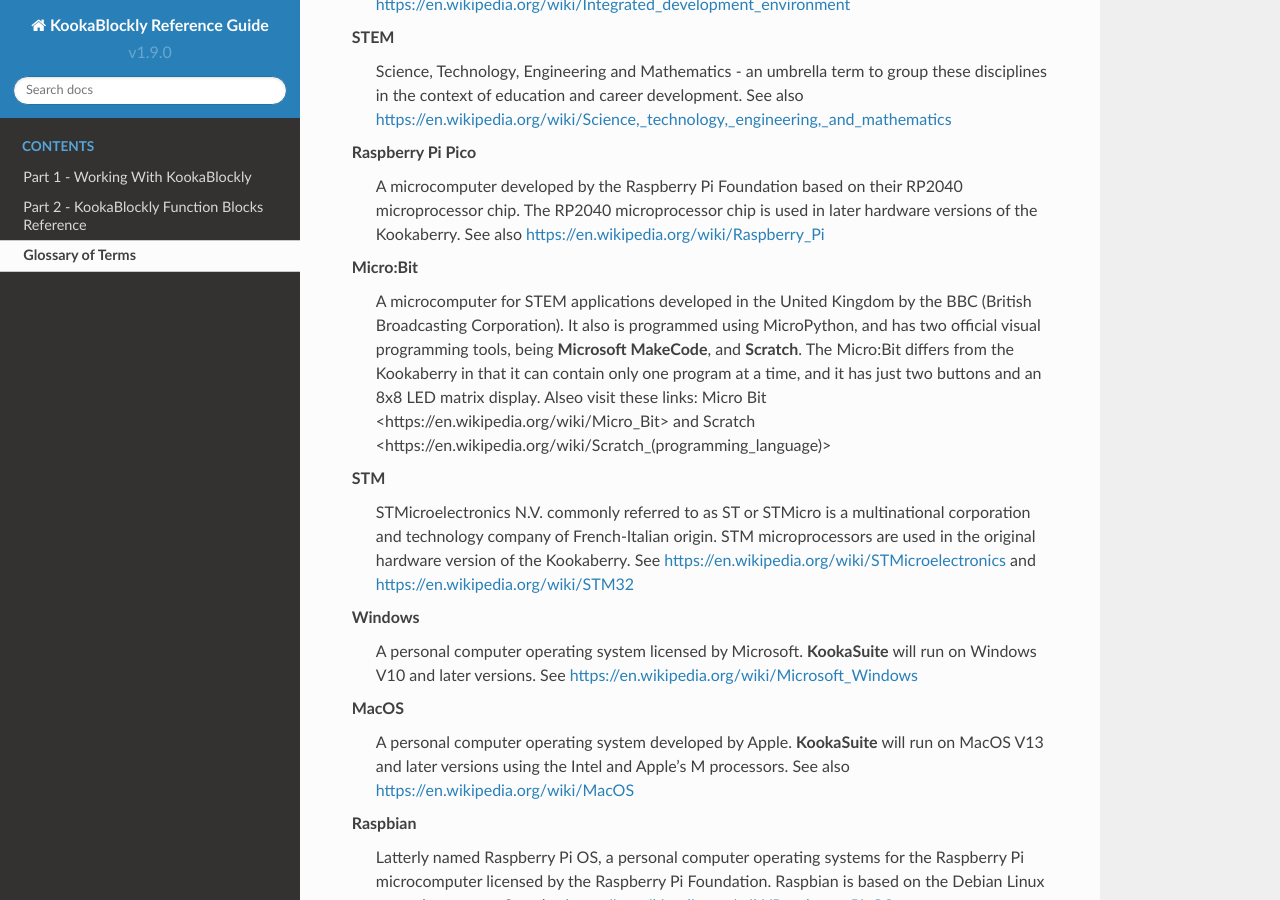
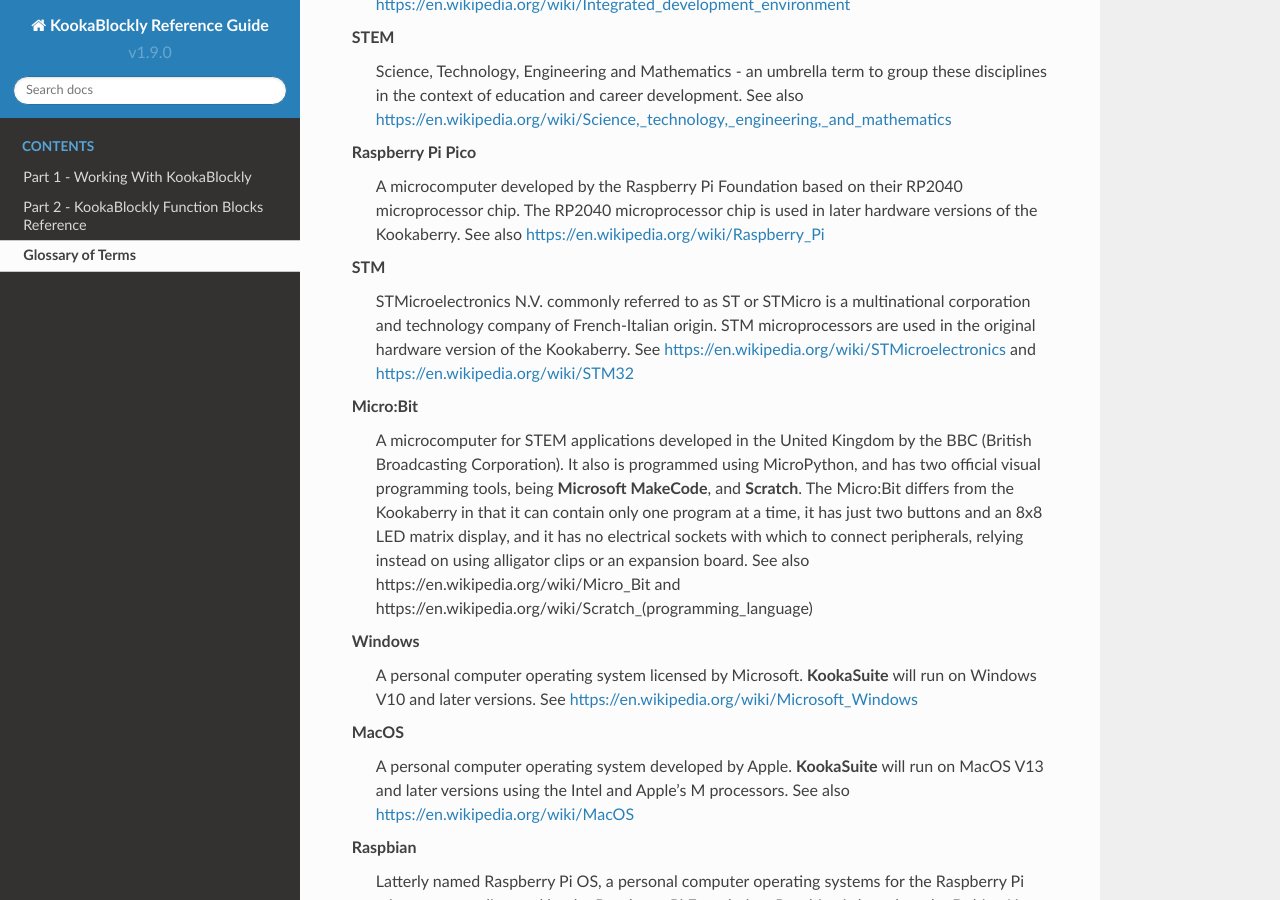
Before and after one commit to TDStrasser/KookaBlockly-Reference, a Sphinx documentation site: the page built from docs/source/glossary.rst, in a window 1280 px wide and 900 px high, scrolled down 1622 px. Built offline with Sphinx 7.4.7 and the Read the Docs theme 2.0.0, drawn with Linux system fonts in a browser that asks for light colours.

Commit message:
Formatting URLs and minor edits

```diff
--- a/docs/source/glossary.rst
+++ b/docs/source/glossary.rst
@@ -66,18 +66,17 @@
       The RP2040 microprocessor chip is used in later hardware versions of the Kookaberry.
       See also https://en.wikipedia.org/wiki/Raspberry_Pi
 
-    Micro:Bit
-      A microcomputer for STEM applications developed in the United Kingdom by the BBC (British Broadcasting Corporation).
-      It also is programmed using MicroPython, and has two official visual programming tools, being **Microsoft MakeCode**, and **Scratch**.
-      The Micro:Bit differs from the Kookaberry in that it can contain only one program at a time, and it has just two buttons and an 8x8 LED matrix display.
-      Alseo visit these links:
-      Micro Bit <https://en.wikipedia.org/wiki/Micro_Bit> and
-      Scratch <https://en.wikipedia.org/wiki/Scratch_(programming_language)>
-
     STM
       STMicroelectronics N.V. commonly referred to as ST or STMicro is a multinational corporation and technology company of French-Italian origin.
       STM microprocessors are used in the original hardware version of the Kookaberry.
       See https://en.wikipedia.org/wiki/STMicroelectronics and https://en.wikipedia.org/wiki/STM32
+
+    Micro:Bit
+      A microcomputer for STEM applications developed in the United Kingdom by the BBC (British Broadcasting Corporation).
+      It also is programmed using MicroPython, and has two official visual programming tools, being **Microsoft MakeCode**, and **Scratch**.
+      The Micro:Bit differs from the Kookaberry in that it can contain only one program at a time, it has just two buttons and an 8x8 LED matrix display,
+      and it has no electrical sockets with which to connect peripherals, relying instead on using alligator clips or an expansion board.
+      See also https://en.wikipedia.org/wiki/Micro_Bit and https://en.wikipedia.org/wiki/Scratch_(programming_language)
 
     Windows
       A personal computer operating system licensed by Microsoft.  **KookaSuite** will run on Windows V10 and later versions.
```
